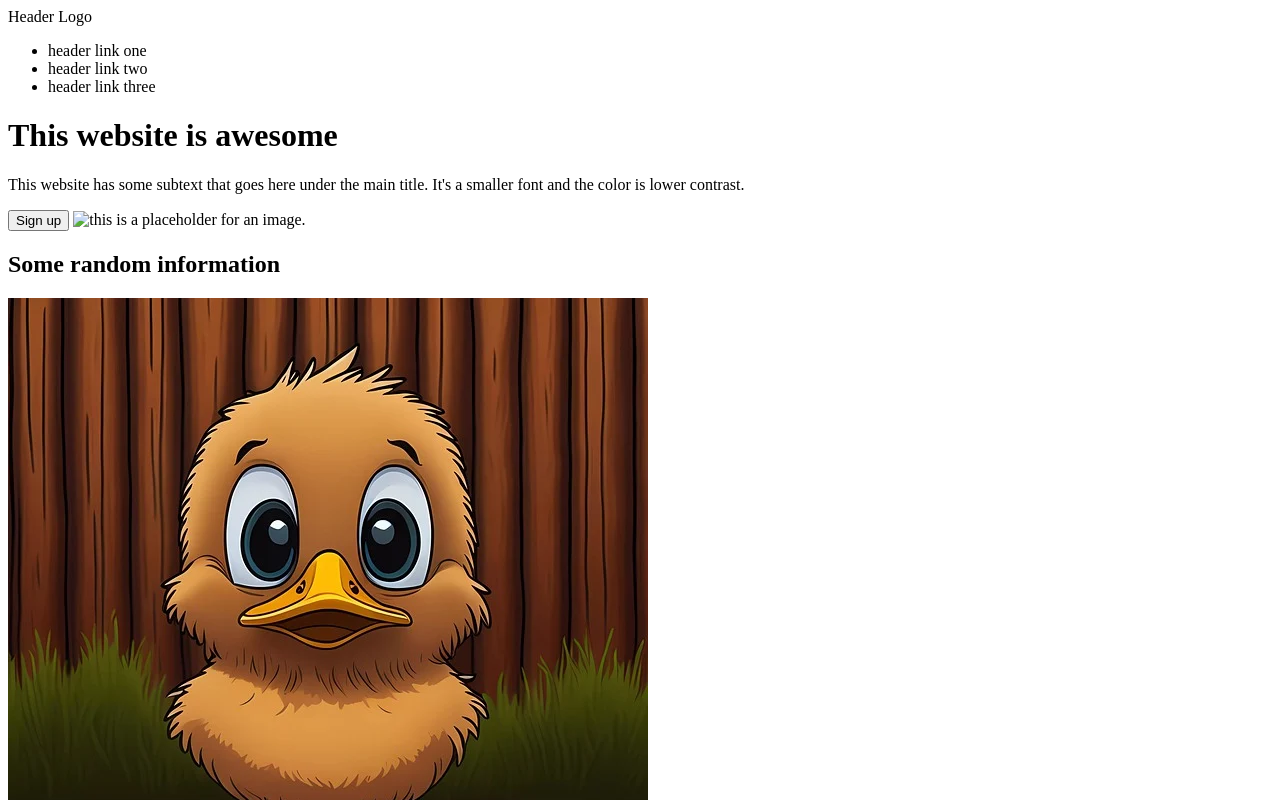
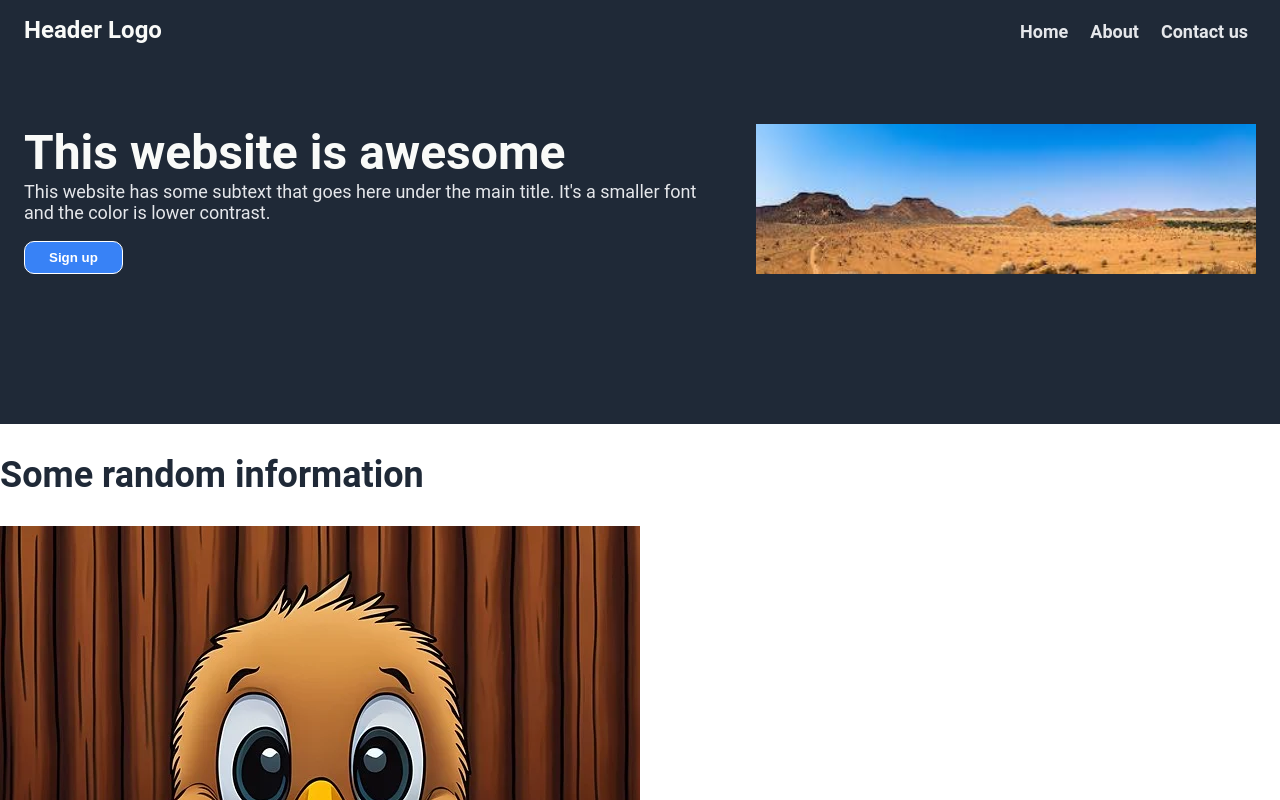
Before and after one commit to Siva-Sai22/Landing-Page, a plain HTML site: page index.html in a window 1280 px wide. Shown: the top 800 px of the page. Drawn offline with Linux system fonts and the light colour scheme.

Commit message:
Add basic css and complete header and content-1

```diff
--- a/index.html
+++ b/index.html
@@ -4,21 +4,24 @@
     <meta charset="UTF-8">
     <meta name="viewport" content="width=device-width, initial-scale=1.0">
     <title>Landing Page</title>
+    <link rel="stylesheet" href="./style.css">
 </head>
 <body>
     <div class="header">
         Header Logo
-        <ul>
-            <li>header link one</li>
-            <li>header link two</li>
-            <li>header link three</li>
-        </ul>
+        <div>
+            <a href="#">Home</a>
+            <a href="#">About</a>
+            <a href="#">Contact us</a>
+        </div>
     </div>
     <div class="content-1">
-        <h1>This website is awesome</h1>
-        <p>This website has some subtext that goes here under the main title. It's a smaller font and the color is lower contrast.</p>
-        <button>Sign up</button>
-        <img src="#" alt="this is a placeholder for an image.">
+        <div>
+            <h1>This website is awesome</h1>
+            <p>This website has some subtext that goes here under the main title. It's a smaller font and the color is lower contrast.</p>
+            <button>Sign up</button>
+        </div>
+        <img src="./images/wide.jpeg" alt="this is a placeholder for an image.">
     </div>
     <div class="content-2">
         <h2>Some random information</h2>
--- /dev/null
+++ b/style.css
@@ -0,0 +1,79 @@
+body {
+    font-family: "roboto", sans-serif;
+    box-sizing: border-box;
+    display: flex;
+    flex-direction: column;
+    margin: 0px;
+    padding: 0px;
+}
+
+a {
+    text-decoration: none;
+    margin: 0px 8px;
+}
+
+.header,.content-1, .footer {
+    background-color: #1f2937;
+}
+
+.header a, .content-1 p {
+    font-size: 18px;
+    color: #e5e7eb;
+    margin-top: 0px;
+}
+
+.content-1 h1{
+    font-size: 48px;
+    font-weight: bold;
+    color: #f9faf8;
+    margin: 0px;
+}
+
+button, .adbox {
+    background-color: #3882f6;
+    color: white;
+    font-weight: bold;
+}
+
+.content-2 h2 {
+    font-size: 36px;
+    font-weight: "extra-bold";
+    color: #1f2937;
+}
+
+.content-3 {
+    background-color: #e5e7eb;
+    font-size: 36px;
+    font-weight: light;
+    font-style: italic;
+    color: #1f2937;
+}
+
+button {
+    padding: 8px 24px;
+    border-radius: 10px;
+    border: white solid 1px;
+}
+
+.header {
+    font-size: 24px;
+    color: #f9faf8;
+    font-weight: bold;
+    padding: 16px 24px 32px 24px;
+    display: flex;
+    align-items: center;
+    justify-content: space-between;
+}
+
+.content-1 {
+    padding: 48px 24px 150px 24px;
+    display: flex;
+    align-items: center;
+    justify-content: center;
+    gap: 32px;
+}
+
+.content-1 img {
+    min-width: 500px;
+    min-height: 150px;
+}
```
Also changed, not shown: images/wide.jpeg (added).
